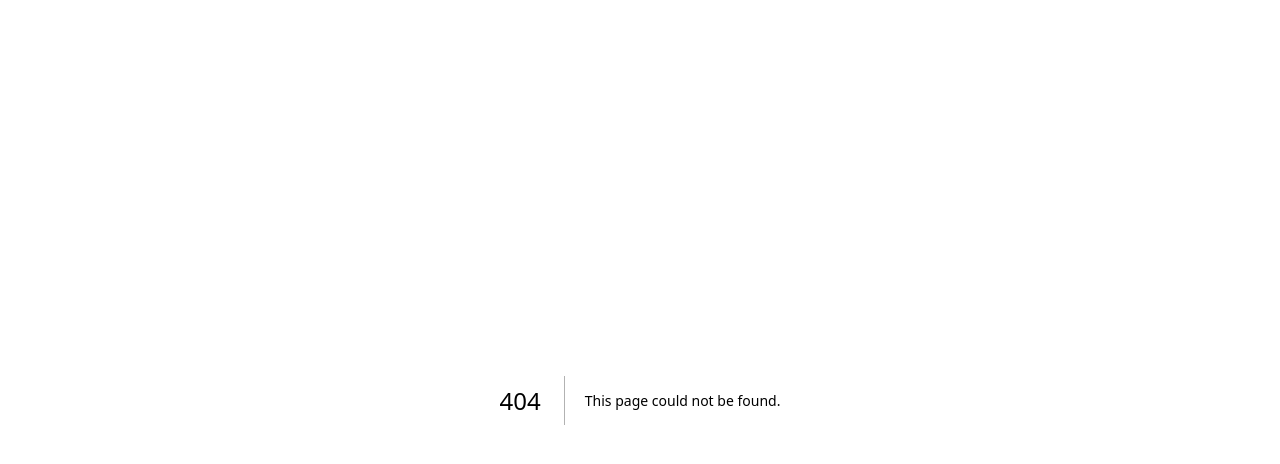
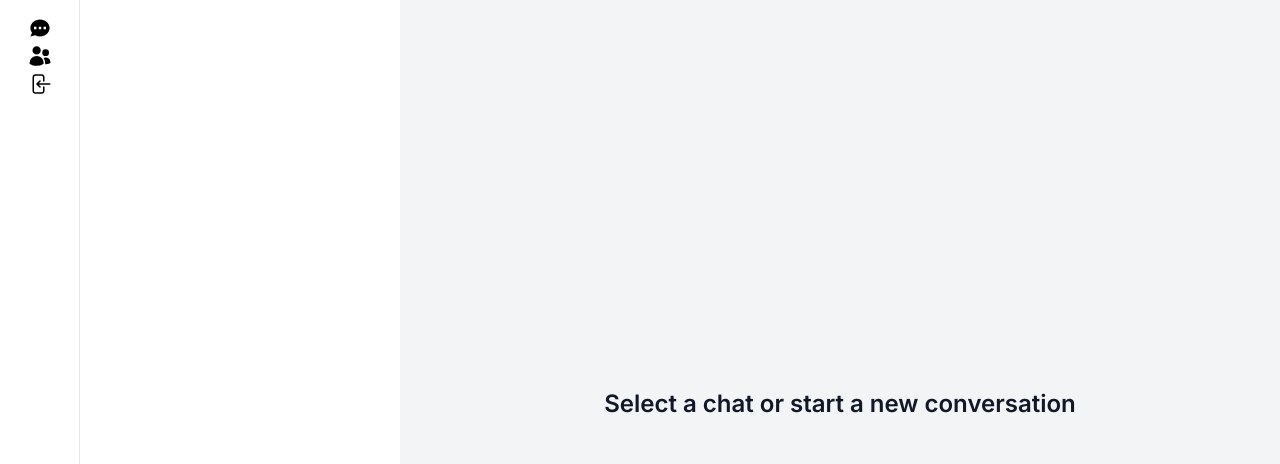
Before and after one commit to Tomoyuki3001/mern-chat, a Next.js app in the folder chat-clone/: page /users in a window 1280 px wide. Before the commit this address had no page. Shown: the top 464 px of the page. Built offline with nearby package versions, Linux system fonts and the light colour scheme.

Commit message:
Created the login auth and the sidebar component

```diff
--- a/chat-clone/app/(site)/components/AuthForm.tsx
+++ b/chat-clone/app/(site)/components/AuthForm.tsx
@@ -1,5 +1,5 @@
 "use client";
-import { useCallback, useState } from "react";
+import { useCallback, useEffect, useState } from "react";
 import { FieldValues, SubmitHandler, useForm } from "react-hook-form";
 import Input from "../../components/inputs/Input";
 import Button from "@/app/components/Button";
@@ -7,13 +7,22 @@
 import { BsGithub, BsGoogle } from "react-icons/bs";
 import axios from "axios";
 import toast from "react-hot-toast";
-import { signIn } from "next-auth/react";
+import { signIn, useSession } from "next-auth/react";
+import { useRouter } from "next/navigation";
 
 type Variant = "LOGIN" | "REGISTER";
 
 const AuthForm = () => {
+  const session = useSession();
+  const router = useRouter();
   const [variant, setVariant] = useState<Variant>("LOGIN");
   const [isLoading, setIsLoading] = useState(false);
+
+  useEffect(() => {
+    if (session?.status === "authenticated") {
+      router.push("/users");
+    }
+  }, [session?.status, router]);
 
   const toggleVariant = useCallback(() => {
     if (variant === "LOGIN") {
@@ -41,6 +50,7 @@
     if (variant === "REGISTER") {
       axios
         .post("/api/register", data)
+        .then(() => signIn("credentials", data))
         .catch(() => toast.error("Something went wrong"))
         .finally(() => setIsLoading(false));
     }
@@ -55,6 +65,7 @@
           }
           if (callback?.ok && !callback?.error) {
             toast.success("Logged in!");
+            router.push("/users");
           }
         })
         .finally(() => setIsLoading(false));
--- /dev/null
+++ b/chat-clone/app/components/EmptyState.tsx
@@ -0,0 +1,13 @@
+const EmptyState = () => {
+  return (
+    <div className="px-4 py-10 sm:px-6 lg:px-8 h-full flex justify-center items-center bg-gray-100">
+      <div className="text-center items-center flex flex-col">
+        <h3 className="mt-2 text-2xl font-semibold text-gray-900">
+          Select a chat or start a new conversation
+        </h3>
+      </div>
+    </div>
+  );
+};
+
+export default EmptyState;
--- /dev/null
+++ b/chat-clone/app/components/sidebar/DesktopItem.tsx
@@ -0,0 +1,37 @@
+"use client";
+
+import clsx from "clsx";
+import Link from "next/link";
+
+interface DesktopItemProps {
+  label: string;
+  icon: any;
+  href: string;
+  onClick?: () => void;
+  active?: boolean;
+}
+
+const DesktopItem: React.FC<DesktopItemProps> = ({
+  label,
+  icon: Icon,
+  href,
+  onClick,
+  active,
+}) => {
+  const handleClick = () => {
+    if (onClick) {
+      return onClick();
+    }
+  };
+
+  return (
+    <li onClick={handleClick}>
+      <Icon className="h-6 w-6 shrink-0" />
+      <Link href={href}>
+        <span>{label}</span>
+      </Link>
+    </li>
+  );
+};
+
+export default DesktopItem;
--- /dev/null
+++ b/chat-clone/app/components/sidebar/DesktopSidebar.tsx
@@ -0,0 +1,30 @@
+"use client";
+
+import { useState } from "react";
+import useRoutes from "@/app/hooks/useRoutes";
+import DesktopItem from "./DesktopItem";
+
+const DesktopSidebar = () => {
+  const routes = useRoutes();
+  const [isOpen, setIsOpen] = useState(false);
+  return (
+    <div className="hidden lg:fixed lg:inset-y-0 lg:left-0 lg:z-40 lg:w-20 xl:px-6 lg:overflow-y-auto lg:bg-white lg:border-r-[1px] lg:pb-4 lg:flex lg:flex-col justify-between">
+      <nav className="mt-4 flex flex-col justify-between">
+        <ul role="list" className="flex flex-col items-center space-y-1">
+          {routes.map((item) => (
+            <DesktopItem
+              key={item.label}
+              href={item.href}
+              label={item.label}
+              icon={item.icon}
+              active={item.active}
+              onClick={item.onClick}
+            />
+          ))}
+        </ul>
+      </nav>
+    </div>
+  );
+};
+
+export default DesktopSidebar;
--- /dev/null
+++ b/chat-clone/app/components/sidebar/Sidebar.tsx
@@ -0,0 +1,12 @@
+import DesktopSidebar from "./DesktopSidebar";
+
+async function Sidebar({ children }: { children: React.ReactNode }) {
+  return (
+    <div className="h-full">
+      <DesktopSidebar />
+      <main className="lg:pl-20 h-full"> {children}</main>
+    </div>
+  );
+}
+
+export default Sidebar;
--- /dev/null
+++ b/chat-clone/app/context/AuthContext.tsx
@@ -0,0 +1,11 @@
+"use client";
+
+import { SessionProvider } from "next-auth/react";
+
+interface AuthContextProps {
+  children: React.ReactNode;
+}
+
+export default function AuthContext({ children }: AuthContextProps) {
+  return <SessionProvider>{children}</SessionProvider>;
+}
--- /dev/null
+++ b/chat-clone/app/hooks/useConversation.ts
@@ -0,0 +1,26 @@
+import { useParams } from "next/navigation";
+import { useMemo } from "react";
+
+const useConversation = () => {
+  const params = useParams();
+
+  const conversationId = useMemo(() => {
+    if (!params?.conversationId) {
+      return "";
+    }
+
+    return params.conversationId as String;
+  }, [params?.conversationId]);
+
+  const isOpen = useMemo(() => !!conversationId, [conversationId]);
+
+  return useMemo(
+    () => ({
+      isOpen,
+      conversationId,
+    }),
+    [isOpen, conversationId]
+  );
+};
+
+export default useConversation;
--- /dev/null
+++ b/chat-clone/app/hooks/useRoutes.ts
@@ -0,0 +1,39 @@
+import { signOut } from "next-auth/react";
+import { useParams, usePathname } from "next/navigation";
+import { useMemo } from "react";
+import { HiChat } from "react-icons/hi";
+import { HiArrowLeftOnRectangle, HiUsers } from "react-icons/hi2";
+import useConversation from "./useCOnversation";
+
+const useRoutes = () => {
+  const pathname = usePathname();
+  const { conversationId } = useConversation();
+
+  const routes = useMemo(
+    () => [
+      {
+        lable: "Chat",
+        href: "/converstions",
+        icon: HiChat,
+        active: pathname === "/conversations" || !!conversationId,
+      },
+      {
+        lable: "Users",
+        href: "/users",
+        icon: HiUsers,
+        active: pathname === "/users",
+      },
+      {
+        lsbel: "Logout",
+        href: "#",
+        active: () => signOut(),
+        icon: HiArrowLeftOnRectangle,
+      },
+    ],
+    [pathname, conversationId]
+  );
+
+  return routes;
+};
+
+export default useRoutes;
--- a/chat-clone/app/layout.tsx
+++ b/chat-clone/app/layout.tsx
@@ -2,6 +2,7 @@
 import { Inter } from "next/font/google";
 import "./globals.css";
 import ToasterContext from "./context/ToasterContext";
+import AuthContext from "./context/AuthContext";
 
 const inter = Inter({ subsets: ["latin"] });
 
@@ -18,8 +19,10 @@
   return (
     <html lang="en">
       <body className={inter.className}>
-        <ToasterContext />
-        {children}
+        <AuthContext>
+          <ToasterContext />
+          {children}
+        </AuthContext>
       </body>
     </html>
   );
--- /dev/null
+++ b/chat-clone/app/users/layout.tsx
@@ -0,0 +1,13 @@
+import Sidebar from "../components/sidebar/Sidebar";
+
+export default async function UsersLayout({
+  children,
+}: {
+  children: React.ReactNode;
+}) {
+  return (
+    <Sidebar>
+      <div className="h-full">{children}</div>
+    </Sidebar>
+  );
+}
--- /dev/null
+++ b/chat-clone/app/users/page.tsx
@@ -0,0 +1,11 @@
+import EmptyState from "../components/EmptyState";
+
+const Users = () => {
+  return (
+    <div className="hidden lg:block lg:pl-80 h-full">
+      <EmptyState />
+    </div>
+  );
+};
+
+export default Users;
```
Also changed, not shown: chat-clone/middleware.ts (added, +11 -0 lines).
